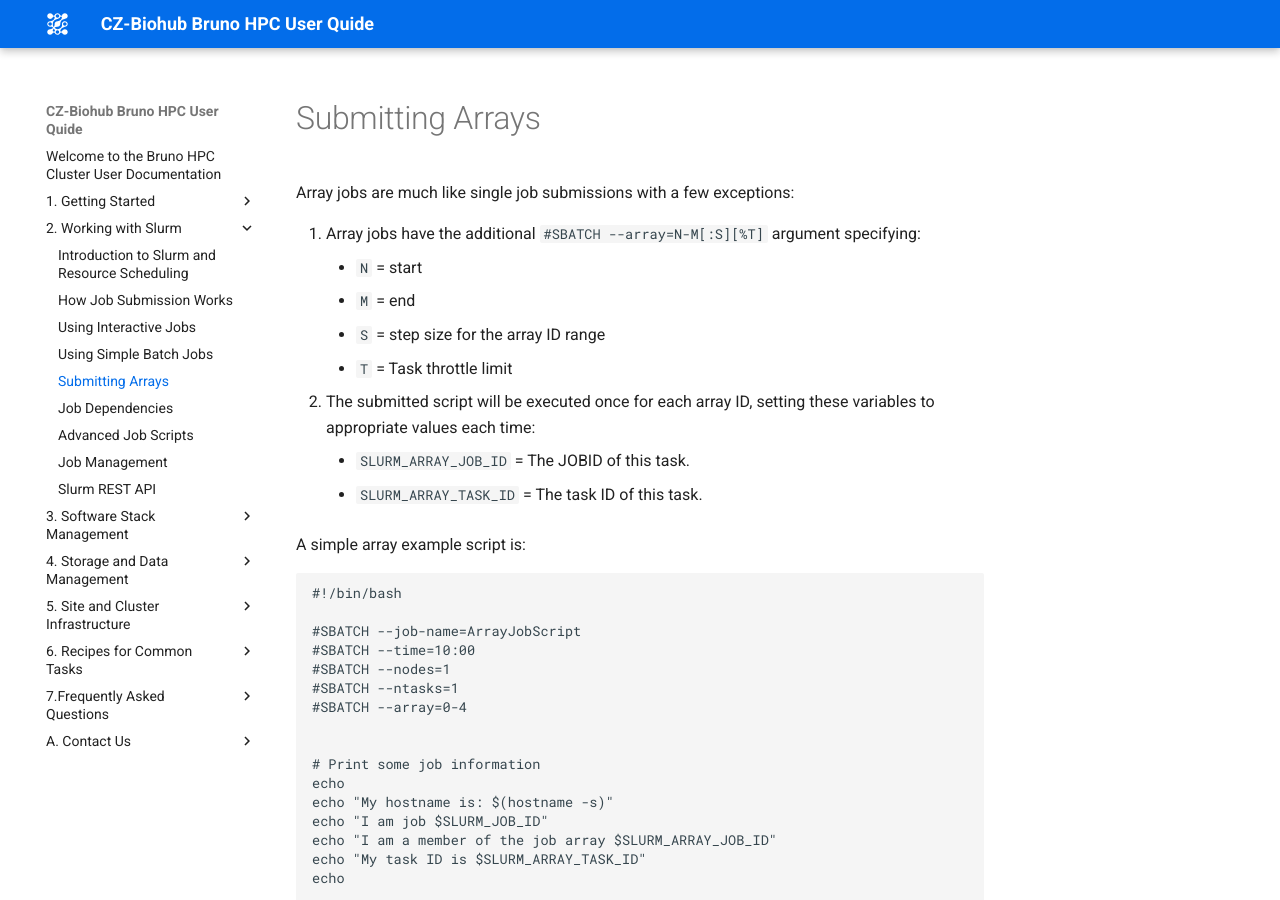
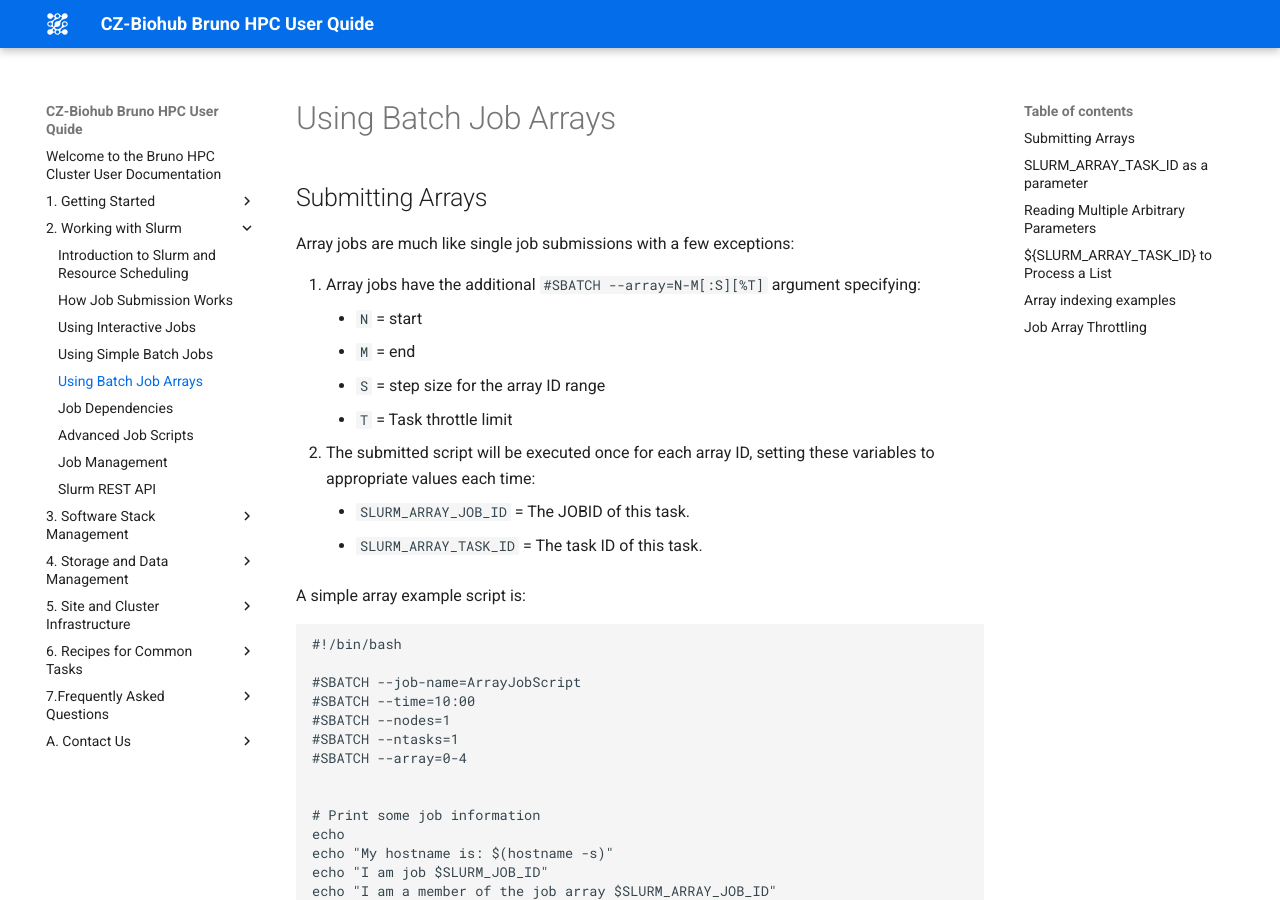
Before and after one commit to biohub-hpc/bruno-hpc-documentation, an MkDocs documentation site: the page built from docs/2._Working_with_Slurm/e._Using_Batch_Array_Jobs.md, in a window 1280 px wide and 900 px high. Built offline with MkDocs 1.6.1 and Material for MkDocs 9.7.7, drawn with Linux system fonts in a browser that asks for light colours.

Commit message:
Update e._Using_Batch_Array_Jobs.md

````diff
--- a/docs/2._Working_with_Slurm/e._Using_Batch_Array_Jobs.md
+++ b/docs/2._Working_with_Slurm/e._Using_Batch_Array_Jobs.md
@@ -1,4 +1,6 @@
-# Submitting Arrays
+# Using Batch Job Arrays
+
+## Submitting Arrays
 
 Array jobs are much like single job submissions with a few exceptions:
 
@@ -37,7 +39,7 @@ echo
 sleep 60s
 ```
 
-# `SLURM_ARRAY_TASK_ID` as a parameter
+## `SLURM_ARRAY_TASK_ID` as a parameter
 
 Within an array job script, the `${SLURM_ARRAY_TASK_ID}` value can be used to
 change the scripts behavior for each element job in the array. For example,
@@ -59,7 +61,7 @@ A script for this might look like:
 sleep $SLURM_ARRAY_TASK_ID
 ```
 
-# Reading Multiple Arbitrary Parameters
+## Reading Multiple Arbitrary Parameters
 
 An arbitrary number of key-value pairs can be associated with each
 `SLURM_ARRAY_TASK_ID` by having the job script read a file which is indexed on
@@ -114,7 +116,7 @@ command, arguments, scripts, files, etc, making job arrays a very powerful
 feature for parallelizing tasks requiring no intercommunication between each
 task.
 
-# `${SLURM_ARRAY_TASK_ID}` to Process a List
+## `${SLURM_ARRAY_TASK_ID}` to Process a List
 
 Given a list of items, one per line in a file, it's easy to use an array to
 process each item. Note that it's also possible to adjust which lines get
````
